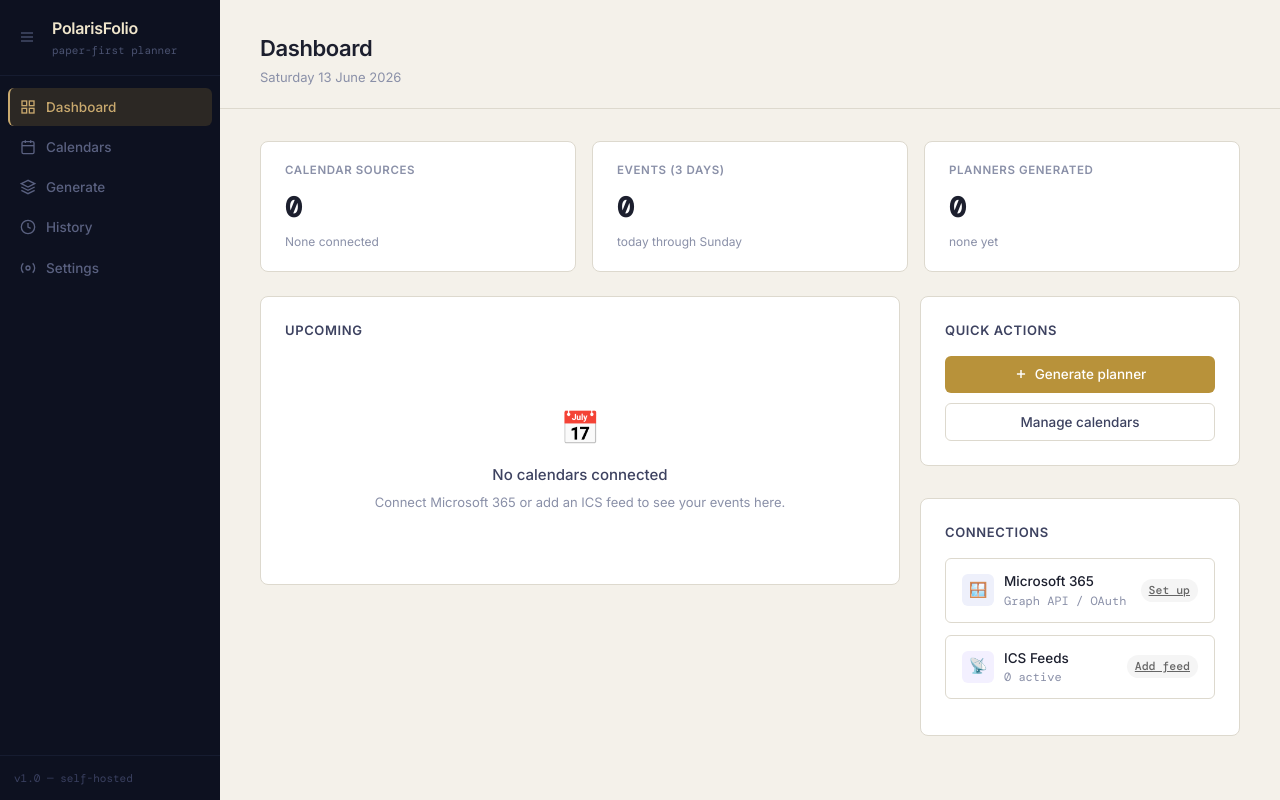
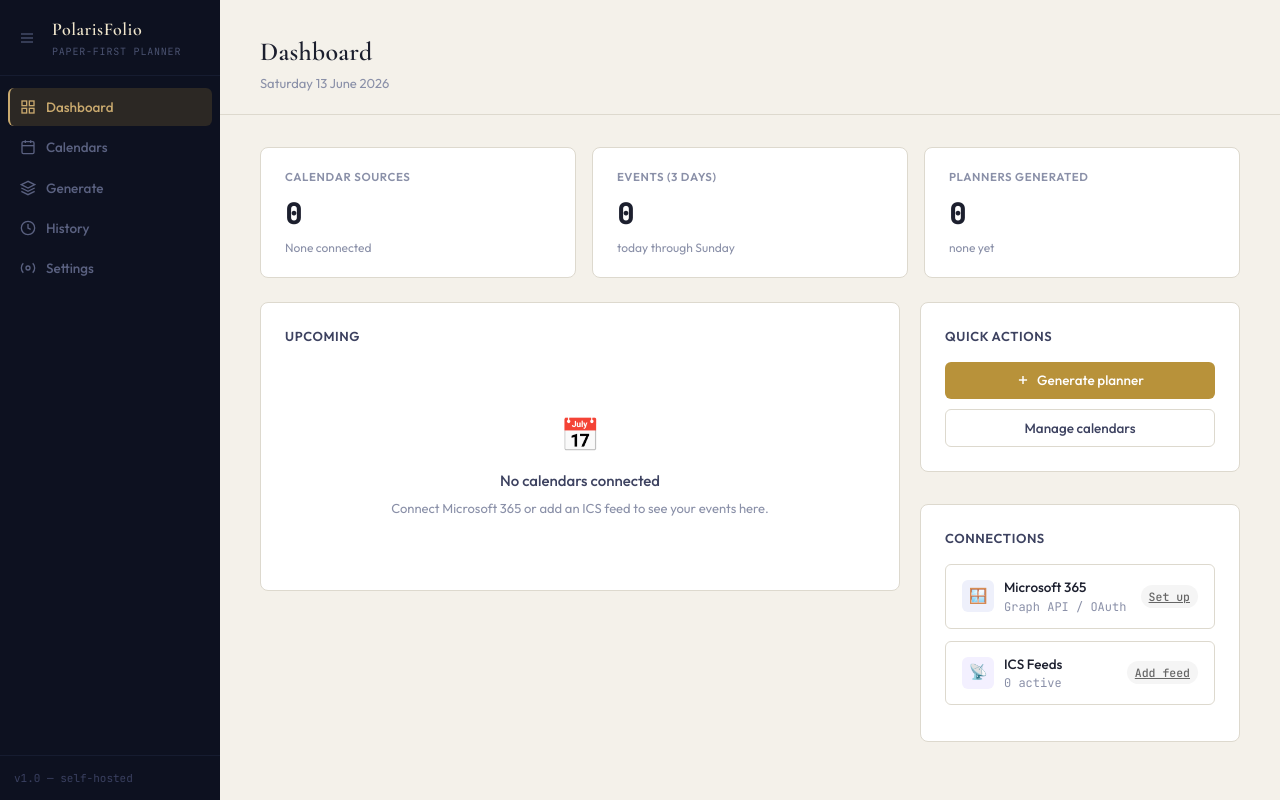
Before and after one commit to ScreechyX/PolarisFolio, a FastAPI app: page / in a window 1280 px wide. Run offline with FastAPI, Linux system fonts and the light colour scheme; data that the repository does not hold is empty.

Commit message:
Update fonts: Outfit body, Cormorant Garamond wordmark/titles, JetBrains Mono
Co-Authored-By: Claude Sonnet 4.6 <noreply@anthropic.com>

```diff
--- a/templates/base.html
+++ b/templates/base.html
@@ -6,7 +6,8 @@
   <title>{% block title %}PolarisFolio{% endblock %}</title>
   <link rel="icon" type="image/svg+xml" href="/static/favicon.svg">
   <link rel="preconnect" href="https://fonts.googleapis.com">
-  <link href="https://fonts.googleapis.com/css2?family=Inter:wght@400;500;600&family=DM+Mono:wght@400;500&display=swap" rel="stylesheet">
+  <link rel="preconnect" href="https://fonts.gstatic.com" crossorigin>
+  <link href="https://fonts.googleapis.com/css2?family=Outfit:wght@300;400;500;600&family=Cormorant+Garamond:wght@500;600&family=JetBrains+Mono:wght@400;500&display=swap" rel="stylesheet">
   <style>
     *, *::before, *::after { box-sizing: border-box; margin: 0; padding: 0; }
 
@@ -24,8 +25,9 @@
       --warn:      #C9933A;
       --danger:    #C0392B;
       --radius:    6px;
-      --font:      'Inter', system-ui, sans-serif;
-      --mono:      'DM Mono', monospace;
+      --font:      'Outfit', system-ui, sans-serif;
+      --mono:      'JetBrains Mono', monospace;
+      --serif:     'Cormorant Garamond', Georgia, serif;
     }
 
     html, body { height: 100%; }
@@ -83,17 +85,20 @@
     .sidebar-wordmark { overflow: hidden; white-space: nowrap; }
 
     .sidebar-wordmark .wordmark {
-      font-size: 16px;
+      font-family: var(--serif);
+      font-size: 18px;
       font-weight: 600;
       color: #F0E6CC;
-      letter-spacing: -0.3px;
+      letter-spacing: 0.5px;
     }
 
     .sidebar-wordmark .tagline {
-      font-size: 11px;
+      font-size: 10px;
       color: #4A5270;
-      margin-top: 2px;
+      margin-top: 1px;
       font-family: var(--mono);
+      letter-spacing: 0.08em;
+      text-transform: uppercase;
     }
 
     .sidebar-nav {
@@ -155,9 +160,10 @@
     }
 
     .page-title {
-      font-size: 22px;
+      font-family: var(--serif);
+      font-size: 26px;
       font-weight: 600;
-      letter-spacing: -0.4px;
+      letter-spacing: 0.2px;
       color: var(--ink);
     }
 
```
